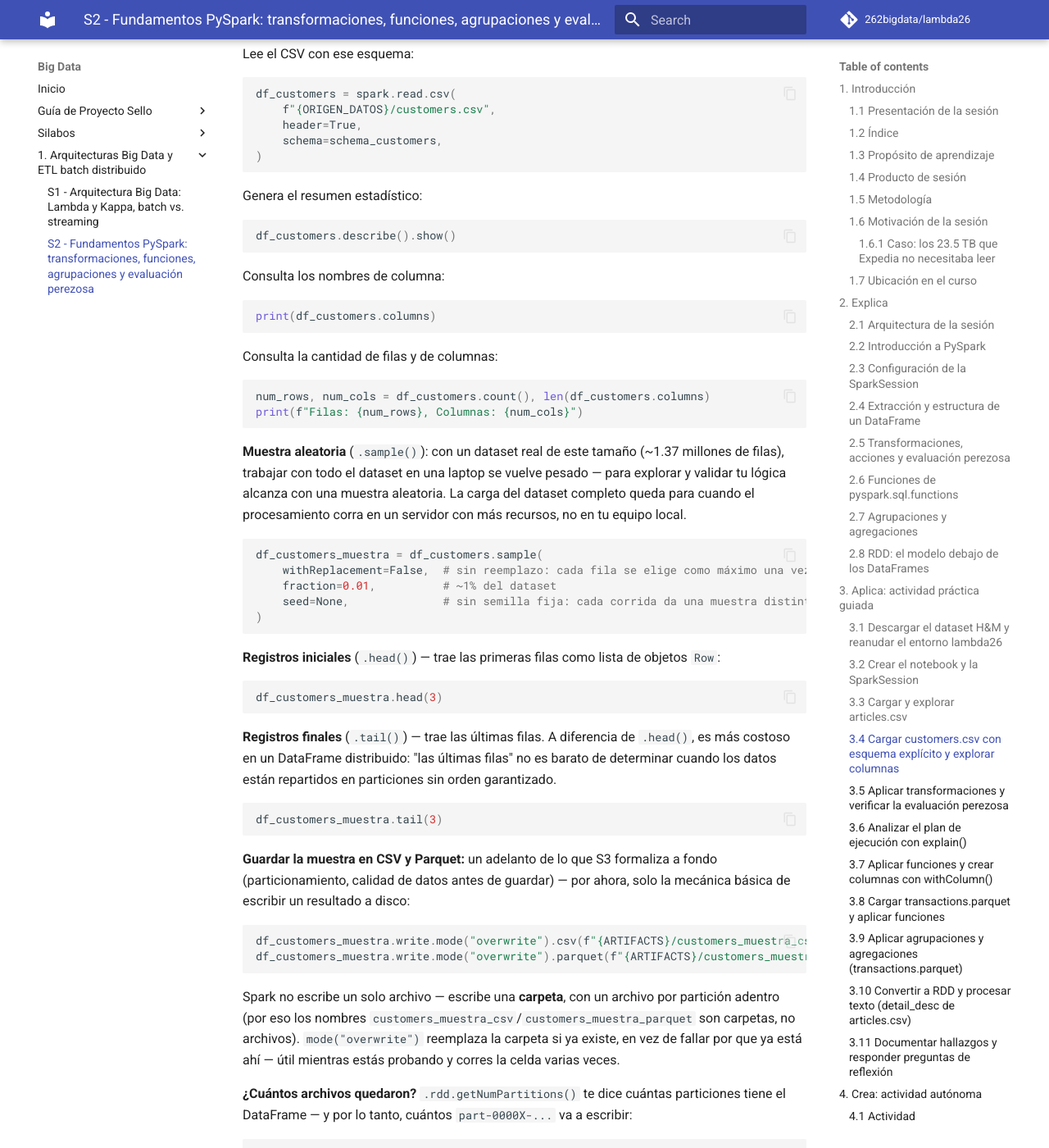
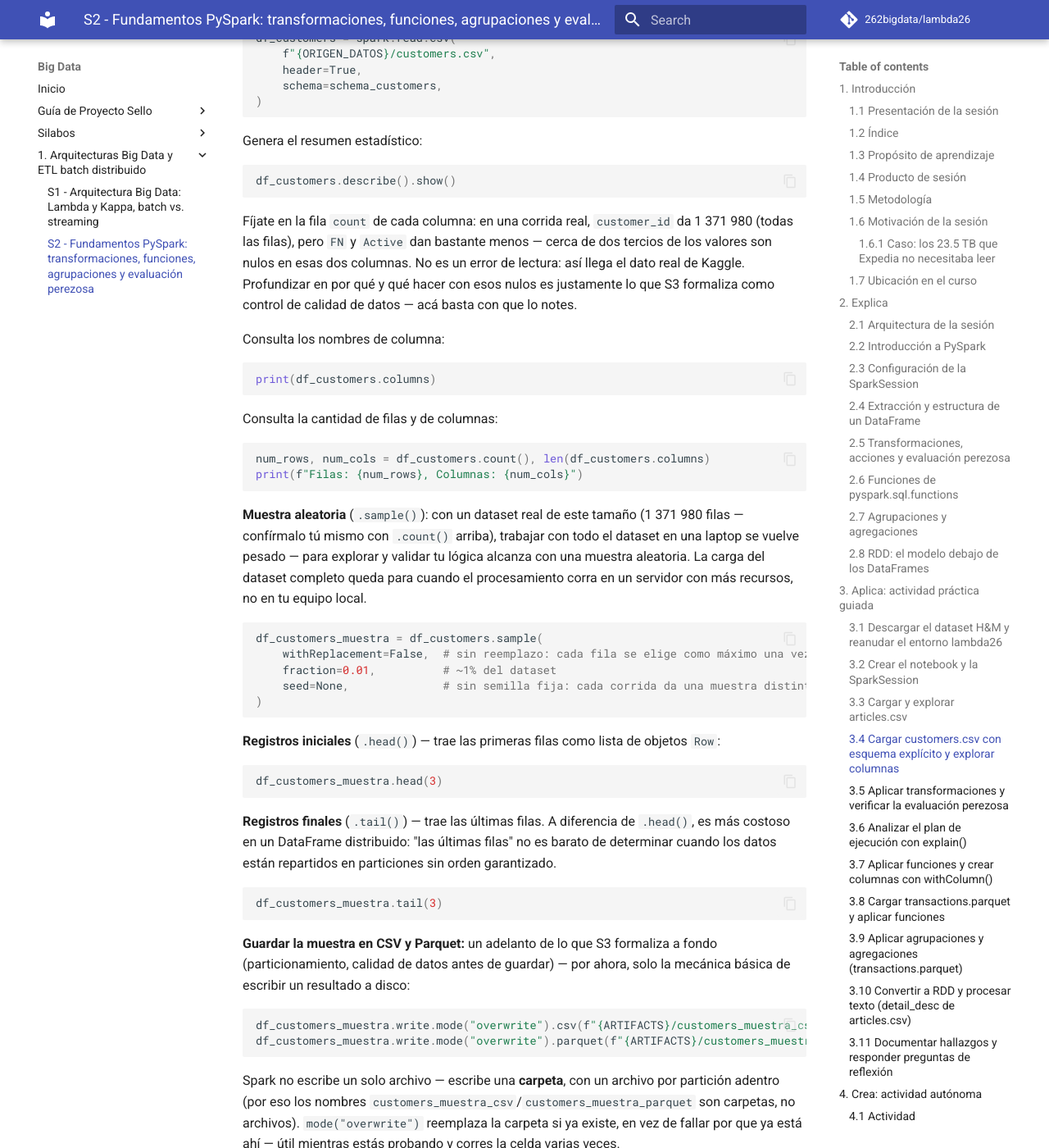
Before and after one commit to 262bigdata/lambda26, an MkDocs documentation site: the page built from docs/sesiones/S02_Fundamentos_PySpark_Transformaciones_Lazy_Evaluation.md, in a window 1280 px wide and 1400 px high, scrolled down 20580 px. Shown: the whole window at 82% size. Built offline with MkDocs 1.6.1 and Material for MkDocs 9.7.7, drawn with Linux system fonts in a browser that asks for light colours; comment, search, counter and statistics services are not loaded; some of the changed text lies outside the part shown.

Commit message:
Sesion 2

````diff
--- a/docs/sesiones/S02_Fundamentos_PySpark_Transformaciones_Lazy_Evaluation.md
+++ b/docs/sesiones/S02_Fundamentos_PySpark_Transformaciones_Lazy_Evaluation.md
@@ -576,6 +574,8 @@
 df_customers.describe().show()
 ```
 
+Fíjate en la fila `count` de cada columna: en una corrida real, `customer_id` da 1 371 980 (todas las filas), pero `FN` y `Active` dan bastante menos — cerca de dos tercios de los valores son nulos en esas dos columnas. No es un error de lectura: así llega el dato real de Kaggle. Profundizar en por qué y qué hacer con esos nulos es justamente lo que S3 formaliza como control de calidad de datos — acá basta con que lo notes.
+
 Consulta los nombres de columna:
 
 ```python
@@ -589,7 +589,7 @@
 print(f"Filas: {num_rows}, Columnas: {num_cols}")
 ```
 
-**Muestra aleatoria** (`.sample()`): con un dataset real de este tamaño (~1.37 millones de filas), trabajar con todo el dataset en una laptop se vuelve pesado — para explorar y validar tu lógica alcanza con una muestra aleatoria. La carga del dataset completo queda para cuando el procesamiento corra en un servidor con más recursos, no en tu equipo local.
+**Muestra aleatoria** (`.sample()`): con un dataset real de este tamaño (1 371 980 filas — confírmalo tú mismo con `.count()` arriba), trabajar con todo el dataset en una laptop se vuelve pesado — para explorar y validar tu lógica alcanza con una muestra aleatoria. La carga del dataset completo queda para cuando el procesamiento corra en un servidor con más recursos, no en tu equipo local.
 
 ```python
 df_customers_muestra = df_customers.sample(
@@ -626,7 +626,7 @@
 df_customers_muestra.rdd.getNumPartitions()
 ```
 
-**¿Por qué salen tantos archivos `part-0000X-...` si la muestra es pequeña?** `df_customers_muestra` hereda el número de particiones de la lectura original de `customers.csv` (no se reduce solo porque `.sample()` deje menos filas), y cada partición se escribe en paralelo como su propio archivo — así es como Spark escala a datasets reales, sin depender de un solo nodo para juntar todo antes de guardar.
+**¿Por qué salen tantos archivos `part-0000X-...` si la muestra es pequeña?** `df_customers_muestra` hereda el número de particiones de la lectura original de `customers.csv` (no se reduce solo porque `.sample()` deje menos filas), y cada partición se escribe en paralelo como su propio archivo — así es como Spark escala a datasets reales, sin depender de un solo nodo para juntar todo antes de guardar. En una corrida real sobre este dataset, `.rdd.getNumPartitions()` dio **50** — confirma el número exacto en tu propia corrida, puede variar según la configuración del clúster.
 
 **Para compartir un solo archivo** (por ejemplo con estudiantes cuya laptop tiene pocos recursos, en vez de una carpeta con ~20 partes): junta las particiones en una sola antes de escribir con `.coalesce(1)`:
 
@@ -992,6 +992,8 @@
 rdd.take(5)
 ```
 
+No te sorprendas si varias de las 5 descripciones salen **idénticas** (en una corrida real, las primeras 3 fueron la misma línea repetida) — H&M cataloga cada combinación de color/talla como un artículo distinto, pero muchos comparten la misma descripción de producto. No es un bug del filtro ni de `.take()`, es así el dato real.
+
 **Paso 2: filtrar descripciones por palabra clave.** Antes de ir al conteo completo, una operación más simple sobre el mismo RDD — quedarte solo con las descripciones que mencionan un material real y frecuente en el catálogo, `"cotton"`:
 
 ```python
````
Also changed, not shown: other parts of docs/sesiones/S02_Fundamentos_PySpark_Transformaciones_Lazy_Evaluation.md (+1 -3 lines), 1 other file.
